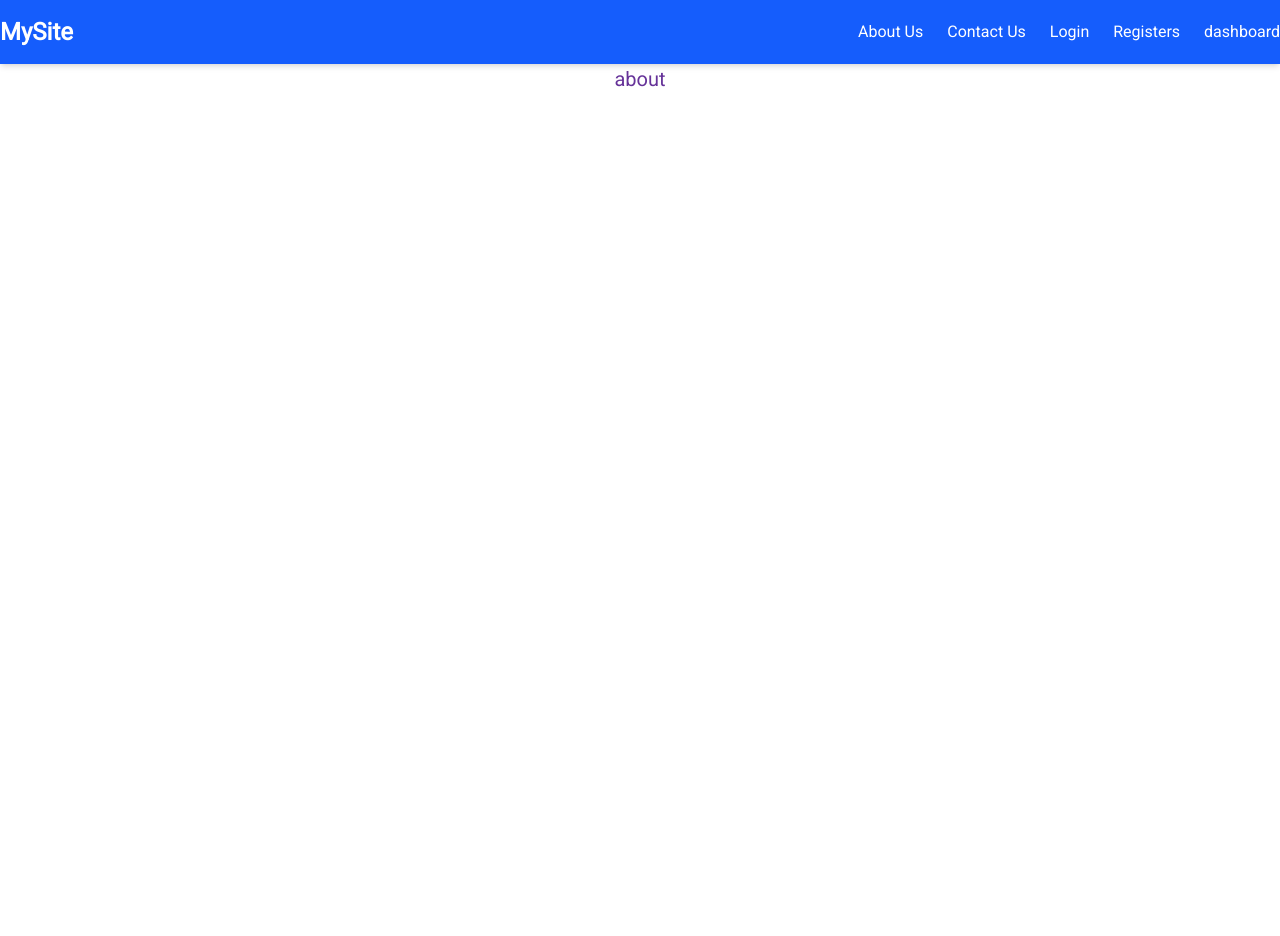
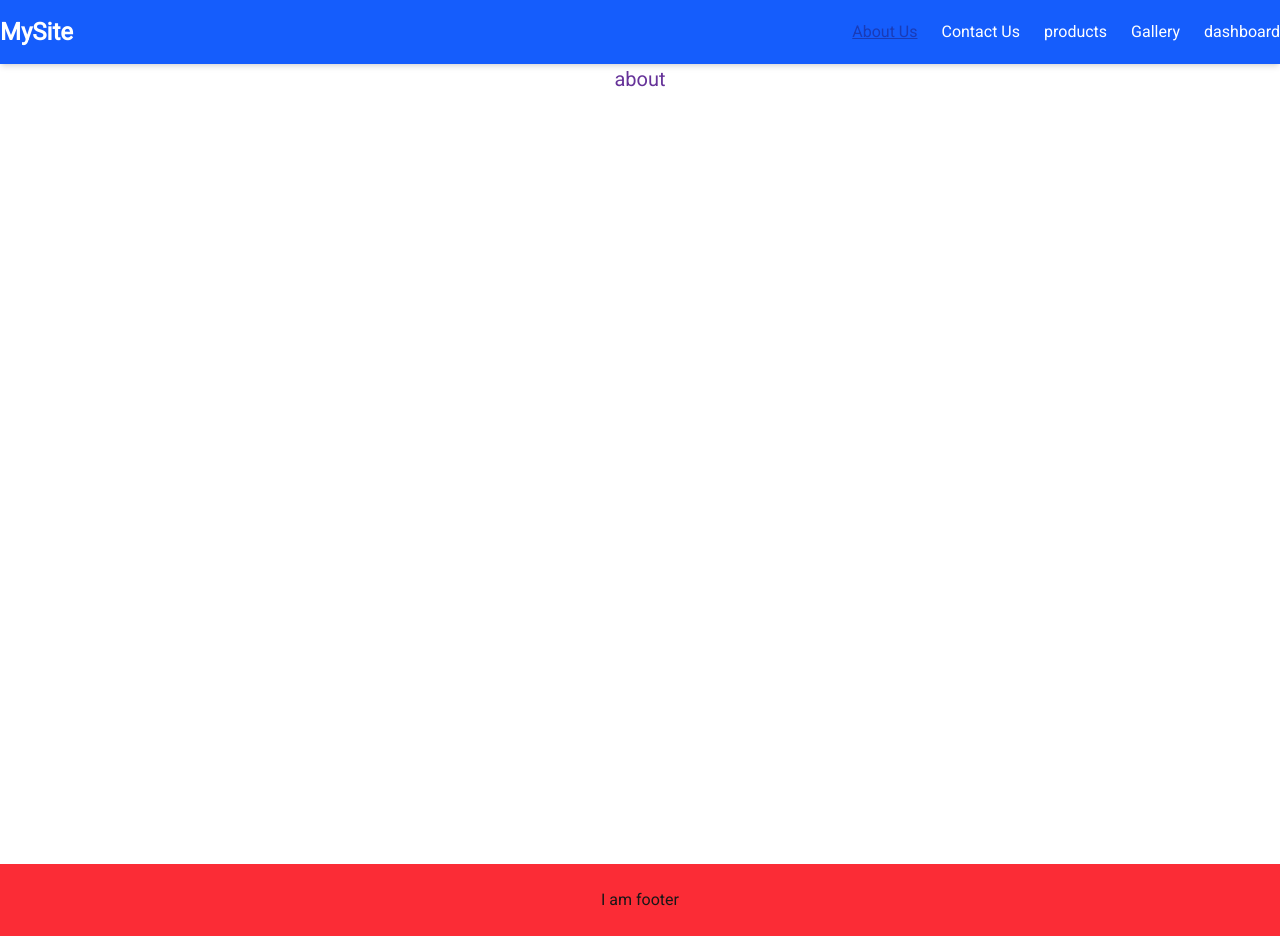
Before and after one commit to al-amin90/my-nextjs-app, a Next.js app: page /about in a window 1280 px wide. Before the commit the page ends 800 px from the top, so only its background shows below. Built offline with nearby package versions, Linux system fonts and the light colour scheme.

Commit message:
active nav & loading & error global

```diff
--- a/src/app/(withCommonLayout)/layout.js
+++ b/src/app/(withCommonLayout)/layout.js
@@ -5,7 +5,8 @@ const CommonLayout = ({ children }) => {
   return (
     <div>
       <Navabar />
-      {children}
+      <div className="min-h-screen">{children}</div>
+      <div className="w-full bg-red-500 py-6 text-center"> I am footer </div>
     </div>
   );
 };
--- a/src/app/(withCommonLayout)/page.js
+++ b/src/app/(withCommonLayout)/page.js
@@ -4,7 +4,9 @@ import React from "react";
 
 const HomePage = async () => {
   const res = await fetch("http://localhost:5000/products", {
-    cache: "force-cache",
+    next: {
+      revalidate: 5,
+    }
   });
   const products = await res.json();
 
--- /dev/null
+++ b/src/app/products/error.js
@@ -0,0 +1,20 @@
+"use client";
+
+const error = ({ error, reset }) => {
+  return (
+    <div>
+      <h1 className="text-4xl text-center text-red-600">
+        Something went wrong
+      </h1>
+      <p>{error.message}</p>
+
+      <div className="text-center">
+        <button onClick={() => reset()} className="p-2 bg-blue-500 my-5 cursor-pointer rounded-md">
+          Try Again
+        </button>
+      </div>
+    </div>
+  );
+};
+
+export default error;
--- a/src/app/products/loading.js
+++ b/src/app/products/loading.js
@@ -1,12 +1,7 @@
 import React from "react";
 
 const LoadingPage = () => {
-    return <div>Loading....
-
-
-
-
-  </div>;
+  return <div className="text-4xl text-center text-blue-600">Loading....</div>;
 };
 
 export default LoadingPage;
--- a/src/app/products/page.js
+++ b/src/app/products/page.js
@@ -3,10 +3,7 @@ import React from "react";
 
 const ProductsPage = async () => {
   const res = await fetch("http://localhost:5000/products", {
-    // cache: "no-store",
-    next: {
-      revalidate: 10,
-    },
+    cache: "no-store",
   });
   const products = await res.json();
 
--- a/src/components/shared/Navabar.jsx
+++ b/src/components/shared/Navabar.jsx
@@ -1,7 +1,12 @@
+"use client";
 import Link from "next/link";
+import { usePathname } from "next/navigation";
 import React from "react";
 
 const Navabar = () => {
+  const pathName = usePathname();
+  console.log(pathName);
+
   return (
     <nav className="bg-blue-600 py-4 text-white shadow-md">
       <div className="container mx-auto flex justify-between items-center">
@@ -9,17 +14,45 @@ const Navabar = () => {
           MySite
         </Link>
         <div className="space-x-6">
-          <Link href="/about" className="hover:text-gray-200">
+          <Link
+            href="/about"
+            className={
+              pathName == "/about"
+                ? "text-blue-800 underline"
+                : "hover:text-gray-200 hover:underline text-white"
+            }
+          >
             About Us
           </Link>
-          <Link href="/contact" className="hover:text-gray-200">
+          <Link
+            href="/contact"
+            className={
+              pathName == "/contact"
+                ? "text-blue-800 underline"
+                : "hover:text-gray-200 hover:underline text-white"
+            }
+          >
             Contact Us
           </Link>
-          <Link href="/login" className="hover:text-gray-200">
-            Login
+          <Link
+            href="/products"
+            className={
+              pathName == "/products"
+                ? "text-blue-800 underline"
+                : "hover:text-gray-200 hover:underline text-white"
+            }
+          >
+            products
           </Link>
-          <Link href="/register" className="hover:text-gray-200">
-            Registers
+          <Link
+            href="/gallery"
+            className={
+              pathName == "/products"
+                ? "text-blue-800 underline"
+                : "hover:text-gray-200 hover:underline text-white"
+            }
+          >
+            Gallery
           </Link>
           <Link href="/dashboard" className="hover:text-gray-200">
             dashboard
```
